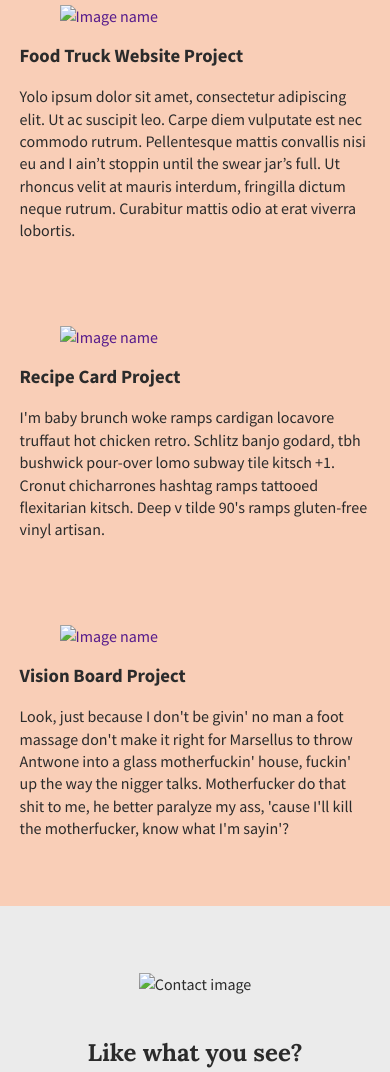
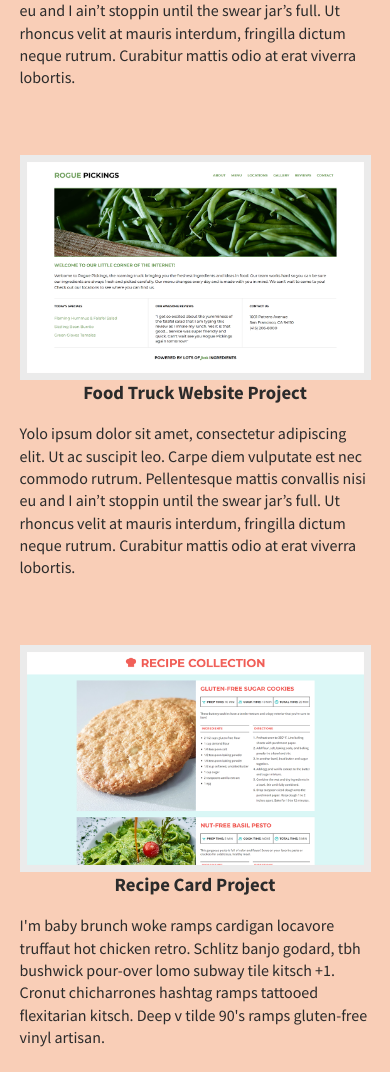
Before and after one commit to libintador/Jubilee-Austen, a website: page work/index.html in a window 390 px wide. Shown: the part 553-1625 px from the top of the page. Drawn offline with Linux system fonts and the light colour scheme; files that its build step writes are made by us from their sources; files whose address does not match are found by name.

Commit message:
Added responsive images & image links

```diff
--- a/css/main.css
+++ b/css/main.css
@@ -129,6 +129,10 @@ img {
     width: 100%;
 }
 
+figure {
+    margin: 0;
+}
+
 .content-wrapper {
     width: 90%;
     margin: 50px 0;
@@ -196,6 +200,10 @@ footer {
     background-color: #ebebeb;
 }
 
+footer figure {
+    border: 7px solid #ffffff;
+}
+
 footer div {
     text-align: center;
 }
@@ -254,8 +262,16 @@ footer .social-icons {
 .hero-area {
     display: flex;
     justify-content: center;
-    align-items: center;
     flex-flow: row wrap;
+    background: url('../img/hero.png');
+    background-size: cover;
+    background-repeat: no-repeat;
+    background-position: center;
+    min-height: 420px;
+}
+
+.hero-area .content-wrapper {
+    margin-top: 20px;
 }
 
 .hero-area h2 {
@@ -336,8 +352,14 @@ footer .social-icons {
     margin-bottom: 0;
 }
 
-.projects .content-wrapper h3 {
+.projects figure {
+    border: 7px solid #ebebeb;
+}
+
+.projects h3 {
     margin: 0;
+    width: 100%;
+    text-align: center;
 }
 
 .projects .project-items {
--- a/work/index.html
+++ b/work/index.html
@@ -48,30 +48,30 @@
                 <div class="project-items">
                     <article>
                         <figure>
-                            <a href="" target="_blank"><img src="img/myimage.png" alt="Image name"/></a>
+                            <a href="https://libintador.github.io/unplugged-retreat/" target="_blank"><img src="../img/unplugged.png" alt="Unplugged image"/></a>
                         </figure>
-                        <h3><a href="" target="_blank">Retreat Website Project</a></h3>
+                        <h3><a href="https://libintador.github.io/unplugged-retreat/" target="_blank">Retreat Website Project</a></h3>
                         <p>Yolo ipsum dolor sit amet, consectetur adipiscing elit. Ut ac suscipit leo. Carpe diem vulputate est nec commodo rutrum. Pellentesque mattis convallis nisi eu and I ain’t stoppin until the swear jar’s full. Ut rhoncus velit at mauris interdum, fringilla dictum neque rutrum. Curabitur mattis odio at erat viverra lobortis.</p>
                     </article>
                     <article>
                         <figure>
-                            <a href="" target="_blank"><img src="img/myimage.png" alt="Image name"/></a>
+                            <a href="https://libintador.github.io/rogue_pickings-206starter/" target="_blank"><img src="../img/rogue-pickings.png" alt="Rogue Pickings Image"/></a>
                         </figure>
-                        <h3><a href="" target="_blank">Food Truck Website Project</a></h3>
+                        <h3><a href="https://libintador.github.io/rogue_pickings-206starter/" target="_blank">Food Truck Website Project</a></h3>
                         <p>Yolo ipsum dolor sit amet, consectetur adipiscing elit. Ut ac suscipit leo. Carpe diem vulputate est nec commodo rutrum. Pellentesque mattis convallis nisi eu and I ain’t stoppin until the swear jar’s full. Ut rhoncus velit at mauris interdum, fringilla dictum neque rutrum. Curabitur mattis odio at erat viverra lobortis.</p>
                     </article>
                     <article>
                         <figure>
-                            <a href="" target="_blank"><img src="img/myimage.png" alt="Image name"/></a>
+                            <a href="https://libintador.github.io/Recipe-Cards/" target="_blank"><img src="../img/recipe-cards.png" alt="Recipe Cards Image"/></a>
                         </figure>
-                        <h3><a href="" target="_blank">Recipe Card Project</a></h3>
+                        <h3><a href="https://libintador.github.io/Recipe-Cards/" target="_blank">Recipe Card Project</a></h3>
                         <p>I'm baby brunch woke ramps cardigan locavore truffaut hot chicken retro. Schlitz banjo godard, tbh bushwick pour-over lomo subway tile kitsch +1. Cronut chicharrones hashtag ramps tattooed flexitarian kitsch. Deep v tilde 90's ramps gluten-free vinyl artisan.</p>
                     </article>
                     <article>
                         <figure>
-                            <a href="" target="_blank"><img src="img/myimage.png" alt="Image name"/></a>
+                            <a href="https://libintador.github.io/Vision-Board/" target="_blank"><img src="../img/vision-board_sc.png" alt="Vision Board Image"/></a>
                         </figure>
-                        <h3><a href="" target="_blank">Vision Board Project</a></h3>
+                        <h3><a href="https://libintador.github.io/Vision-Board/" target="_blank">Vision Board Project</a></h3>
                         <p>Look, just because I don't be givin' no man a foot massage don't make it right for Marsellus to throw Antwone into a glass motherfuckin' house, fuckin' up the way the nigger talks. Motherfucker do that shit to me, he better paralyze my ass, 'cause I'll kill the motherfucker, know what I'm sayin'?</p>
                     </article>
                 </div> <!-- project-items -->
@@ -84,7 +84,7 @@
         <div class="content-wrapper">
             <article>
                 <figure>
-                    <img src="" alt="Contact image"/>
+                    <img src="../img/contact-image.png" alt="Contact image"/>
                 </figure>
                 <div>
                     <h2>Like what you see?</h2>
```
Also changed, not shown: index.html (+1 -1 lines), img/envelope.png (deleted), img/github.png (deleted), img/instagram.png (deleted), img/linkedin.png (deleted), img/recipe-cards.png (added), img/rogue-pickings.png (added), img/tumblr.png (deleted), img/twitter.png (deleted), img/unplugged.png (added), img/vision-board_sc.png (added).
